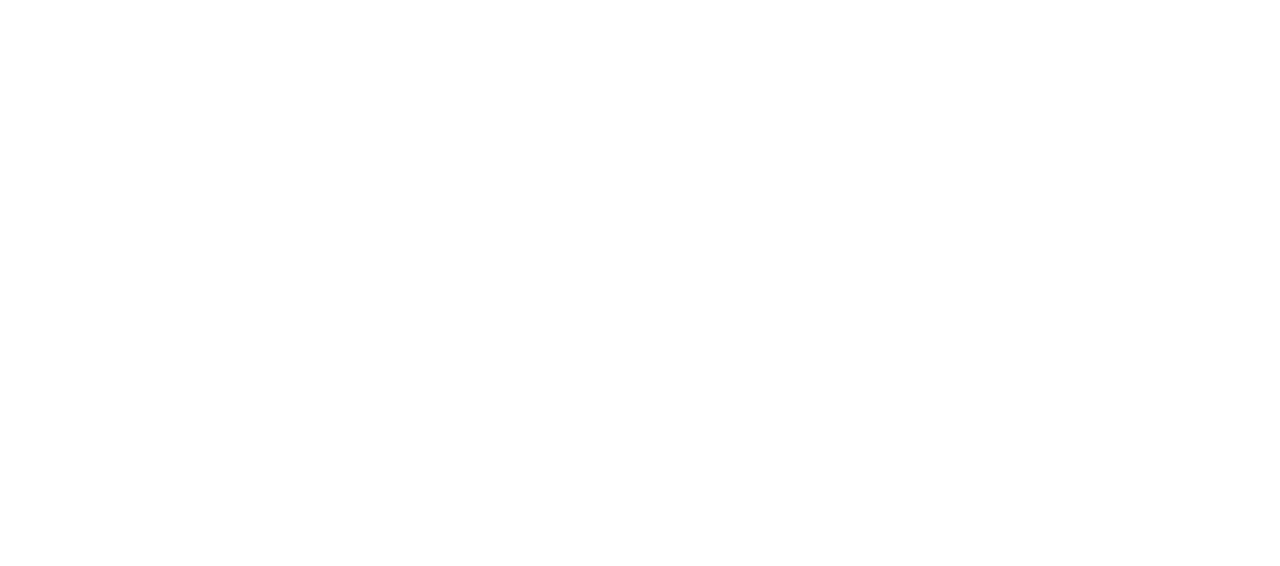
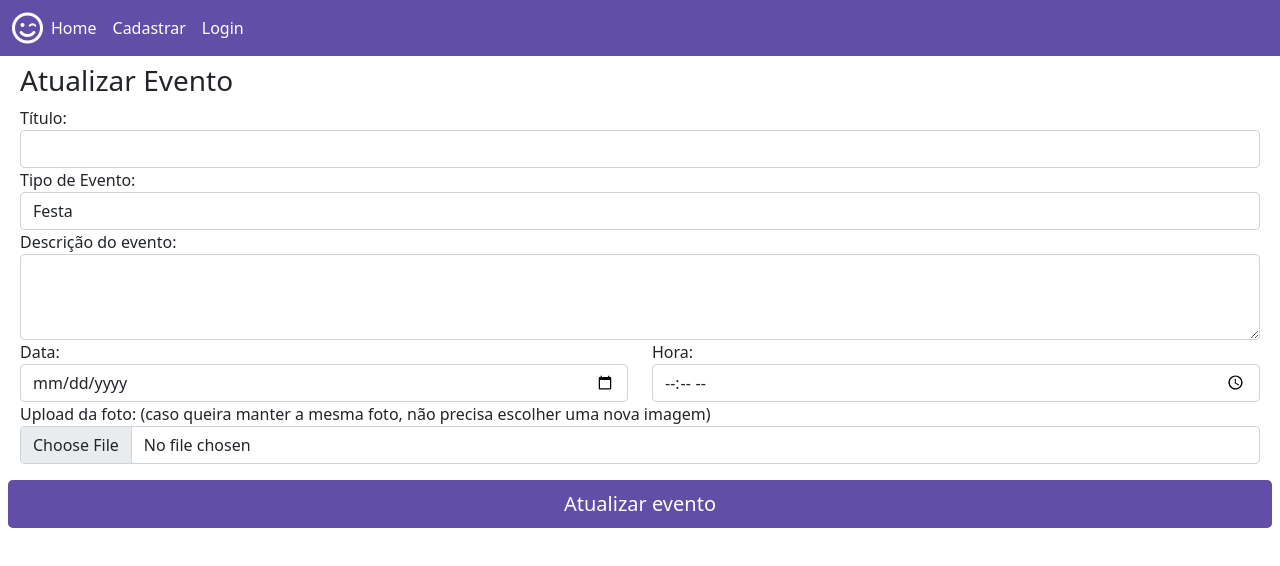
Before and after one commit to andreferreiraalves/eventos, a React (Create React App) app: page /editarevento/1 in a window 1280 px wide. Shown: the top 566 px of the page. Built offline with nearby package versions, Linux system fonts and the light colour scheme; no server answers; the database is empty.

Commit message:
edição de eventos

```diff
--- a/src/App.js
+++ b/src/App.js
@@ -22,6 +22,7 @@
         <Route exact path='/usuariorecuperarsenha' component={UsuarioRecuperarSenha} />
         <Route exact path='/eventocadastro' component={EventoCadastro} />
         <Route path='/eventodetalhes/:id' component={EventosDetalhe} />
+        <Route path='/editarevento/:id' component={EventoCadastro} />
       </Router>
     </Provider>
   );
--- a/src/view/evento-cadastro/index.js
+++ b/src/view/evento-cadastro/index.js
@@ -1,4 +1,4 @@
-import React, { useState } from 'react';
+import React, { useState, useEffect } from 'react';
 import { useSelector } from 'react-redux';
 import { Link, Redirect } from 'react-router-dom';
 import './evento-cadastro.css';
@@ -6,7 +6,8 @@
 import firebase from '../../config/firebase';
 import NavBar from '../../components/navbar';
 
-function EventoCadastro() {
+function EventoCadastro(props) {
+    const idEvento = props.match.params.id;
 
     const [carregando, setCarregando] = useState('');
     const [msgTipo, setMsgTipo] = useState('');
@@ -15,17 +16,58 @@
     const [detalhes, setDetalhes] = useState('');
     const [data, setData] = useState('');
     const [hora, setHora] = useState('');
-    const [foto, setFoto] = useState('');
+
+    const [fotoAtual, setfotoAtual] = useState();
+    const [fotoNova, setfotoNova] = useState();
+
     const usuarioEmail = useSelector(state => state.usuarioEmail);
 
     const storage = firebase.storage();
     const db = firebase.firestore();
 
+    useEffect(() => {
+        firebase.firestore().collection('eventos').doc(idEvento).get()
+            .then(resultado => {
+                const dado = resultado.data();
+                setTitulo(dado.titulo);
+                setTipo(dado.tipo);
+                setDetalhes(dado.detalhes);
+                setData(dado.data);
+                setHora(dado.hora);
+                setfotoAtual(dado.foto);
+            });
+    }, []);
+
+    function atualizar() {
+        setMsgTipo('');
+        setCarregando(1);
+
+        if (fotoNova)
+            storage.ref(`imagens/${fotoNova.name}`).put(fotoNova)
+
+        db.collection('eventos').doc(idEvento).update({
+            titulo: titulo,
+            tipo: tipo,
+            detalhes: detalhes,
+            data: data,
+            hora: hora,
+            foto: fotoNova ? fotoNova.name : fotoAtual
+        })
+            .then(() => {
+                setMsgTipo('sucesso');
+                setCarregando(0);
+            })
+            .catch(erro => {
+                setMsgTipo('erro');
+                setCarregando(0);
+            });
+    }
+
     function cadastrar() {
         setMsgTipo('');
         setCarregando(1);
 
-        storage.ref(`imagens/${foto.name}`).put(foto)
+        storage.ref(`imagens/${fotoNova.name}`).put(fotoNova)
             .then(() => {
                 db.collection('eventos').add({
                     titulo,
@@ -35,7 +77,7 @@
                     hora,
                     usuario: usuarioEmail,
                     visualizacoes: 0,
-                    foto: foto.name,
+                    foto: fotoNova.name,
                     publico: 1,
                     criaca: new Date()
                 })
@@ -56,18 +98,25 @@
             <NavBar />
             <div className="row m-2">
                 <div className="row">
-                    <h3 className="mx-auto font-weight-bold">Novo Evento</h3>
+                    <h3 className="mx-auto font-weight-bold">
+                        {
+                            idEvento ?
+                                'Atualizar Evento'
+                                :
+                                'Novo Evento'
+                        }
+                    </h3>
                 </div>
 
                 <form>
                     <div className="form-group">
                         <label>Título:</label>
-                        <input onChange={(e) => setTitulo(e.target.value)} type="test" className="form-control" />
+                        <input onChange={(e) => setTitulo(e.target.value)} type="test" className="form-control" value={titulo && titulo} />
                     </div>
 
                     <div className="form-group">
                         <label>Tipo de Evento:</label>
-                        <select onChange={(e) => setTipo(e.target.value)} className="form-control">
+                        <select onChange={(e) => setTipo(e.target.value)} className="form-control" value={tipo && tipo} >
                             <option disabled selected value>-- Selecione um tipo --</option>
                             <option>Festa</option>
                             <option>Teatro</option>
@@ -78,31 +127,46 @@
 
                     <div className="form-group">
                         <label>Descrição do evento:</label>
-                        <textarea onChange={(e) => setDetalhes(e.target.value)} className="form-control" rows="3" />
+                        <textarea onChange={(e) => setDetalhes(e.target.value)} className="form-control" rows="3" value={detalhes && detalhes} />
                     </div>
 
                     <div className="form-group row">
                         <div className="col-6">
                             <label>Data:</label>
-                            <input onChange={(e) => setData(e.target.value)} type="date" className="form-control" />
+                            <input onChange={(e) => setData(e.target.value)} type="date" className="form-control" value={data && data} />
                         </div>
 
                         <div className="col-6">
                             <label>Hora:</label>
-                            <input onChange={(e) => setHora(e.target.value)} type="time" className="form-control" />
+                            <input onChange={(e) => setHora(e.target.value)} type="time" className="form-control" value={hora && hora} />
                         </div>
                     </div>
 
                     <div className="form-group">
-                        <label>Upload da foto:</label>
-                        <input onChange={(e) => setFoto(e.target.files[0])} type="file" className="form-control" />
+                        <label>Upload da foto: {idEvento && '(caso queira manter a mesma foto, não precisa escolher uma nova imagem)'}</label>
+                        <input onChange={(e) => setfotoNova(e.target.files[0])} type="file" className="form-control" />
                     </div>
 
                     <div className="row">
                         {
                             carregando > 0
                                 ? <div className="spinner-border text-danger mx-auto" role="status"><span className="visually-hidden">Loading...</span></div>
-                                : <button onClick={cadastrar} type="button" className="btn btn-lg btn-block mt-3 btn-cadastro">Publicar evento</button>
+                                : <button onClick=
+                                    {
+                                        idEvento ?
+                                            atualizar
+                                            :
+                                            cadastrar
+                                    }
+
+                                    type="button" className="btn btn-lg btn-block mt-3 btn-cadastro">
+                                    {
+                                        idEvento ?
+                                            'Atualizar evento'
+                                            :
+                                            'Publicar evento'
+                                    }
+                                </button>
                         }
                     </div>
 
--- a/src/view/evento-detalhes/index.js
+++ b/src/view/evento-detalhes/index.js
@@ -81,7 +81,7 @@
 
                             {
                                 (usuarioLogado == evento.usuario) &&
-                                <Link to='' className="btn-editar"><i className="fas fa-pen-square fa-3x"></i></Link>
+                                <Link to={`/editarevento/${props.match.params.id}`} className="btn-editar"><i className="fas fa-pen-square fa-3x"></i></Link>
                             }
                         </div>}
             </div>
```
Also changed, not shown: 1 other file (tests, documents, lock files or other folders).
